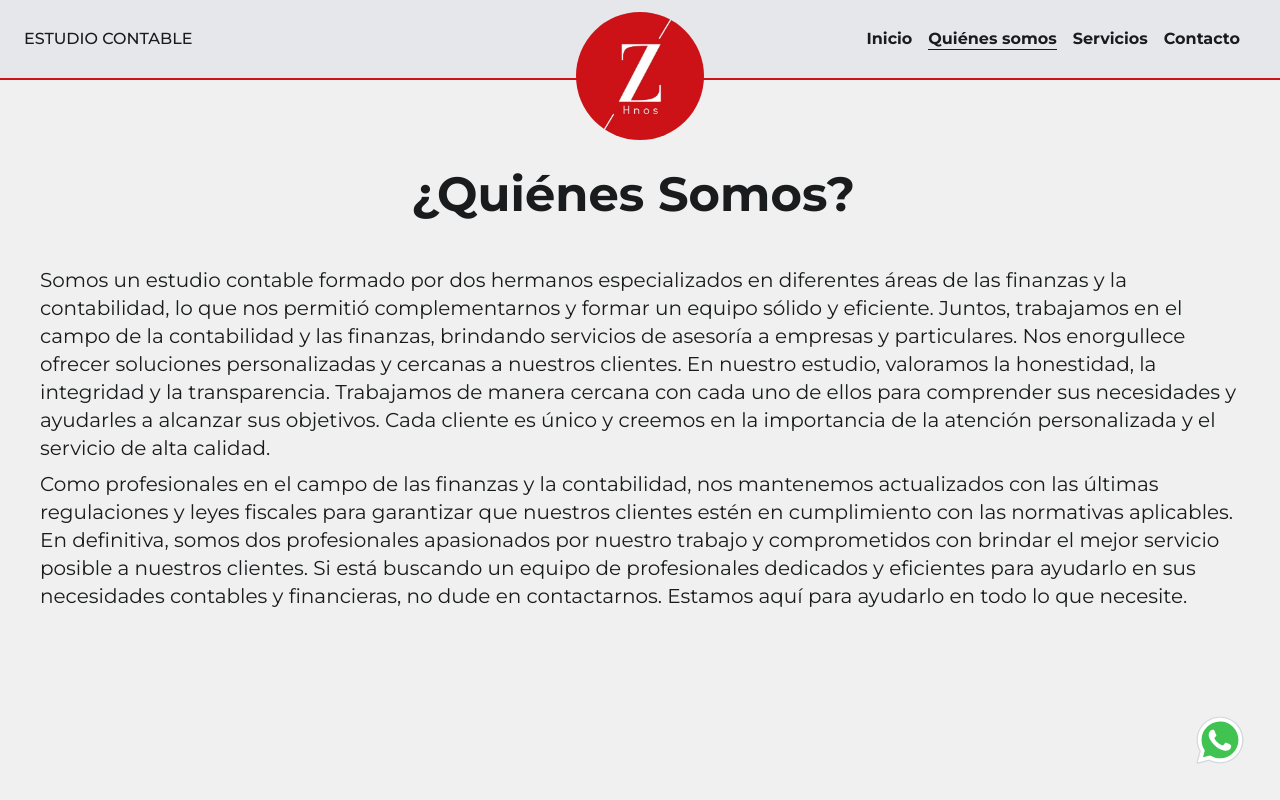
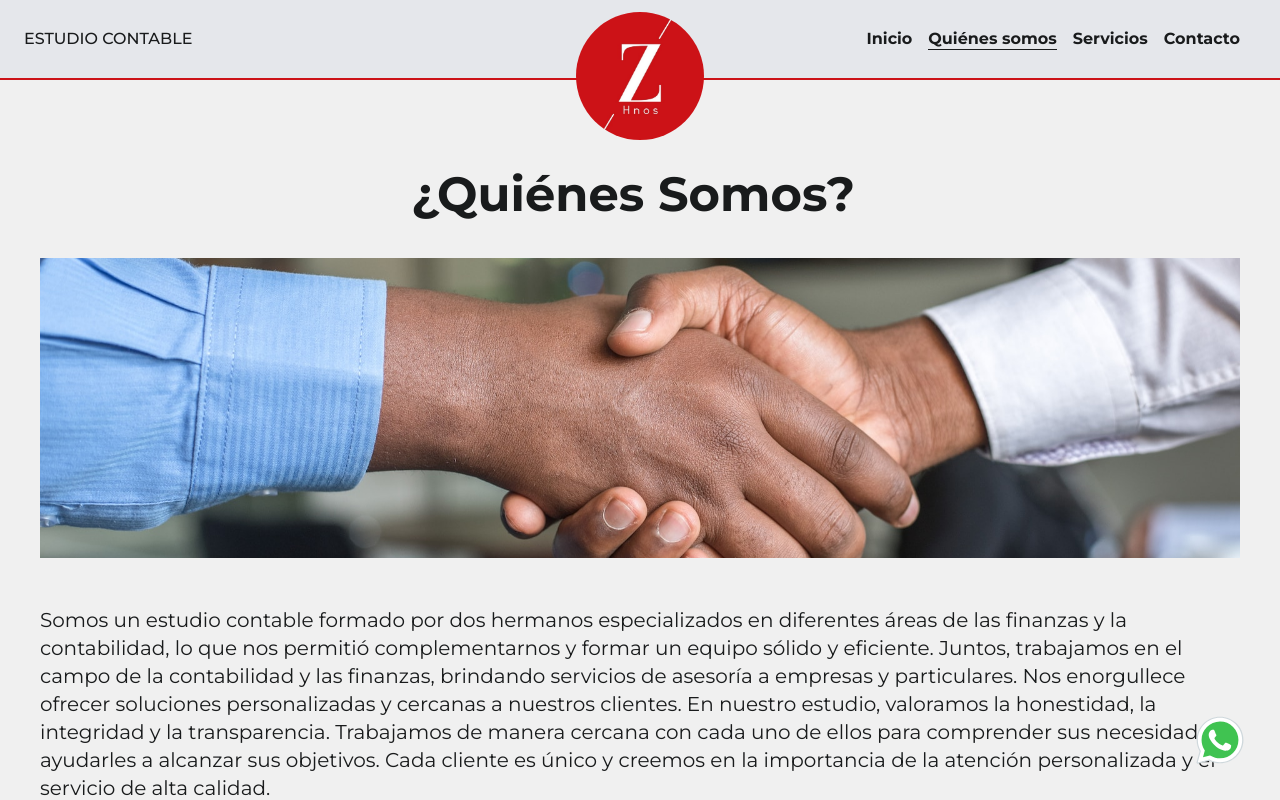
Before and after one commit to ivanberruet/zupancic-hnos, a Next.js app: page /about in a window 1280 px wide. Shown: the top 800 px of the page. Built offline with nearby package versions, Linux system fonts and the light colour scheme.

Commit message:
Add about bg

```diff
--- a/src/pages/about.js
+++ b/src/pages/about.js
@@ -13,6 +13,8 @@ export default function About() {
 			<main className="flex flex-col min-h-screen text-dark pt-[60px] md:pt-[80px] lg:pt-[90px]">
 				<Layout className='pt-[60px] xl:!pt-28'>
 					<AnimatedText text="¿Quiénes somos?" className='text-dark text-center text-4xl xl:text-5xl'/>
+					<div className='w-full h-[300px] mx-auto my-10 bg-about bg-cover bg-center overflow-hidden'>
+					</div>
 					<div className='mt-12 flex flex-col gap-2 text-dark text-lg xl:w-[1200px] xl:text-xl'>
 						<p>
 							Somos un estudio contable formado por dos hermanos especializados en diferentes áreas de las finanzas y la contabilidad, lo que nos permitió complementarnos y formar un equipo sólido y eficiente. Juntos, trabajamos en el campo de la contabilidad y las finanzas, brindando servicios de asesoría a empresas y particulares.
--- a/tailwind.config.js
+++ b/tailwind.config.js
@@ -20,7 +20,8 @@ module.exports = {
 				primaryDark: "#12CC43", //
 			},
 			backgroundImage:{
-				'home': "url('../../public/accounting-1.jpg')"
+				'home': "url('../../public/accounting-1.jpg')",
+				'about': "url('../../public/about.jpg')",
 			},
 		},
 		screens: {
```
Also changed, not shown: public/about.jpg (added).
